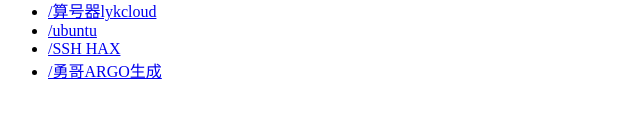
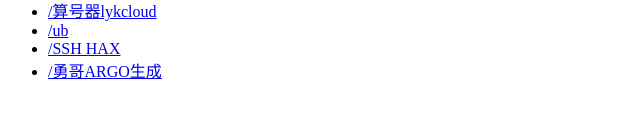
Before and after one commit to chenlee86/redir, a plain HTML site: page index.html in a window 1280 px wide. Shown: the part 170-288 px from the top of the page, 0-640 px from the left. Drawn offline with Linux system fonts and the light colour scheme.

Commit message:
Update index.html

```diff
--- a/index.html
+++ b/index.html
@@ -18,7 +18,7 @@
 
     <li><a href="#/lykcloud">/算号器lykcloud</a></li>
 
-     <li><a href="#/ubuntu">/ubuntu</a></li>
+     <li><a href="#/ubuntu">/ub</a></li>
 
      <li><a href="https://ssh.hax.co.id">/SSH HAX</a></li>
 
```
